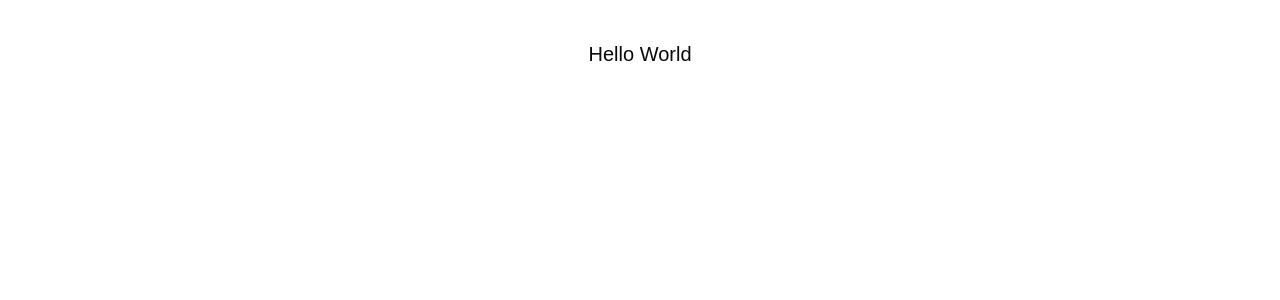
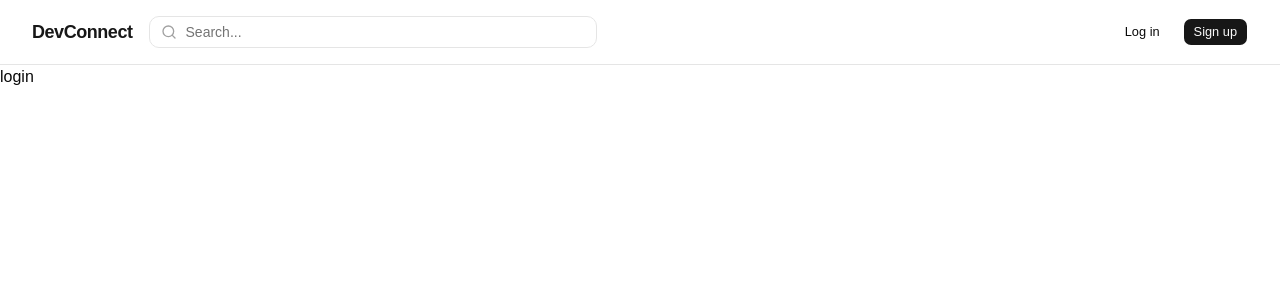
Before and after one commit to Kaushal-2001/DevConnect-frontend, a React (Vite) app: page /login in a window 1280 px wide. Shown: the top 300 px of the page. Built offline with nearby package versions, Linux system fonts and the light colour scheme.

Commit message:
Add Navbar and set up react-router-dom with basic routing

```diff
--- a/src/App.jsx
+++ b/src/App.jsx
@@ -1,9 +1,20 @@
+import { BrowserRouter, Routes, Route } from "react-router-dom";
+import Layout from "./components/Layout";
+import Login from "./pages/login";
+import Profile from "./pages/Profile";
+
 function App() {
   return (
     <>
-     <h1 className="text-xl text-center mt-10">Hello World</h1>
+      <BrowserRouter basename="/">
+        <Routes>
+          <Route path="/" element={<Layout />} >
+            <Route path="/login" element={<Login />} />
+            <Route path="/Profile" element={ <Profile/>} />
+          </Route>
+        </Routes>
+      </BrowserRouter>
     </>
-  )
+  );
 }
-
-export default App
+export default App;
--- /dev/null
+++ b/src/components/Layout.jsx
@@ -0,0 +1,14 @@
+import React from "react";
+import { Navbar } from "./Navbar";
+import { Outlet } from "react-router-dom";
+
+const Layout = () => {
+  return (
+    <div>
+      <Navbar />
+      <Outlet/>
+    </div>
+  );
+};
+
+export default Layout;
--- /dev/null
+++ b/src/components/Navbar.jsx
@@ -0,0 +1,45 @@
+import { Button } from "@/components/ui/button";
+import { Input } from "@/components/ui/input";
+import { Avatar, AvatarFallback, AvatarImage } from "@/components/ui/avatar";
+import { Search } from "lucide-react";
+
+export function Navbar({ loggedIn = false, user = null }) {
+  return (
+    <header className="sticky top-0 z-50 w-full border-b bg-white/80 backdrop-blur-md">
+      <div className="mx-auto flex h-16 max-w-7xl items-center gap-4 px-6 lg:px-8">
+        <a href="/" className="shrink-0 text-lg font-bold tracking-tight text-neutral-900">
+          DevConnect
+        </a>
+
+        <div className="relative hidden flex-1 max-w-md sm:block">
+          <Search className="pointer-events-none absolute left-3 top-1/2 h-4 w-4 -translate-y-1/2 text-neutral-400" />
+          <Input
+            type="search"
+            placeholder="Search..."
+            className="pl-9"
+          />
+        </div>
+
+        <div className="flex-1 sm:hidden" />
+
+        <div className="ml-auto flex shrink-0 items-center gap-3">
+          {loggedIn ? (
+            <button className="rounded-full ring-offset-2 transition hover:ring-2 hover:ring-neutral-200">
+              <Avatar>
+                <AvatarImage src={user?.avatarUrl} alt={user?.name} />
+                <AvatarFallback>{user?.initials}</AvatarFallback>
+              </Avatar>
+            </button>
+          ) : (
+            <>
+              <Button variant="ghost" size="sm">
+                Log in
+              </Button>
+              <Button size="sm">Sign up</Button>
+            </>
+          )}
+        </div>
+      </div>
+    </header>
+  );
+}
--- /dev/null
+++ b/src/components/ui/avatar.jsx
@@ -0,0 +1,105 @@
+import * as React from "react"
+import { Avatar as AvatarPrimitive } from "@base-ui/react/avatar"
+
+import { cn } from "@/lib/utils"
+
+function Avatar({
+  className,
+  size = "default",
+  ...props
+}) {
+  return (
+    <AvatarPrimitive.Root
+      data-slot="avatar"
+      data-size={size}
+      className={cn(
+        "group/avatar relative flex size-8 shrink-0 rounded-full select-none after:absolute after:inset-0 after:rounded-full after:border after:border-border after:mix-blend-darken data-[size=lg]:size-10 data-[size=sm]:size-6 dark:after:mix-blend-lighten",
+        className
+      )}
+      {...props} />
+  );
+}
+
+function AvatarImage({
+  className,
+  ...props
+}) {
+  return (
+    <AvatarPrimitive.Image
+      data-slot="avatar-image"
+      className={cn("aspect-square size-full rounded-full object-cover", className)}
+      {...props} />
+  );
+}
+
+function AvatarFallback({
+  className,
+  ...props
+}) {
+  return (
+    <AvatarPrimitive.Fallback
+      data-slot="avatar-fallback"
+      className={cn(
+        "flex size-full items-center justify-center rounded-full bg-muted text-sm text-muted-foreground group-data-[size=sm]/avatar:text-xs",
+        className
+      )}
+      {...props} />
+  );
+}
+
+function AvatarBadge({
+  className,
+  ...props
+}) {
+  return (
+    <span
+      data-slot="avatar-badge"
+      className={cn(
+        "absolute right-0 bottom-0 z-10 inline-flex items-center justify-center rounded-full bg-primary text-primary-foreground bg-blend-color ring-2 ring-background select-none",
+        "group-data-[size=sm]/avatar:size-2 group-data-[size=sm]/avatar:[&>svg]:hidden",
+        "group-data-[size=default]/avatar:size-2.5 group-data-[size=default]/avatar:[&>svg]:size-2",
+        "group-data-[size=lg]/avatar:size-3 group-data-[size=lg]/avatar:[&>svg]:size-2",
+        className
+      )}
+      {...props} />
+  );
+}
+
+function AvatarGroup({
+  className,
+  ...props
+}) {
+  return (
+    <div
+      data-slot="avatar-group"
+      className={cn(
+        "group/avatar-group flex -space-x-2 *:data-[slot=avatar]:ring-2 *:data-[slot=avatar]:ring-background",
+        className
+      )}
+      {...props} />
+  );
+}
+
+function AvatarGroupCount({
+  className,
+  ...props
+}) {
+  return (
+    <div
+      data-slot="avatar-group-count"
+      className={cn(
+        "relative flex size-8 shrink-0 items-center justify-center rounded-full bg-muted text-sm text-muted-foreground ring-2 ring-background group-has-data-[size=lg]/avatar-group:size-10 group-has-data-[size=sm]/avatar-group:size-6 [&>svg]:size-4 group-has-data-[size=lg]/avatar-group:[&>svg]:size-5 group-has-data-[size=sm]/avatar-group:[&>svg]:size-3",
+        className
+      )}
+      {...props} />
+  );
+}
+
+export {
+  Avatar,
+  AvatarImage,
+  AvatarFallback,
+  AvatarGroup,
+  AvatarGroupCount,
+  AvatarBadge,
+}
--- /dev/null
+++ b/src/components/ui/input.jsx
@@ -0,0 +1,23 @@
+import * as React from "react"
+import { Input as InputPrimitive } from "@base-ui/react/input"
+
+import { cn } from "@/lib/utils"
+
+function Input({
+  className,
+  type,
+  ...props
+}) {
+  return (
+    <InputPrimitive
+      type={type}
+      data-slot="input"
+      className={cn(
+        "h-8 w-full min-w-0 rounded-lg border border-input bg-transparent px-2.5 py-1 text-base transition-colors outline-none file:inline-flex file:h-6 file:border-0 file:bg-transparent file:text-sm file:font-medium file:text-foreground placeholder:text-muted-foreground focus-visible:border-ring focus-visible:ring-3 focus-visible:ring-ring/50 disabled:pointer-events-none disabled:cursor-not-allowed disabled:bg-input/50 disabled:opacity-50 aria-invalid:border-destructive aria-invalid:ring-3 aria-invalid:ring-destructive/20 md:text-sm dark:bg-input/30 dark:disabled:bg-input/80 dark:aria-invalid:border-destructive/50 dark:aria-invalid:ring-destructive/40",
+        className
+      )}
+      {...props} />
+  );
+}
+
+export { Input }
```
